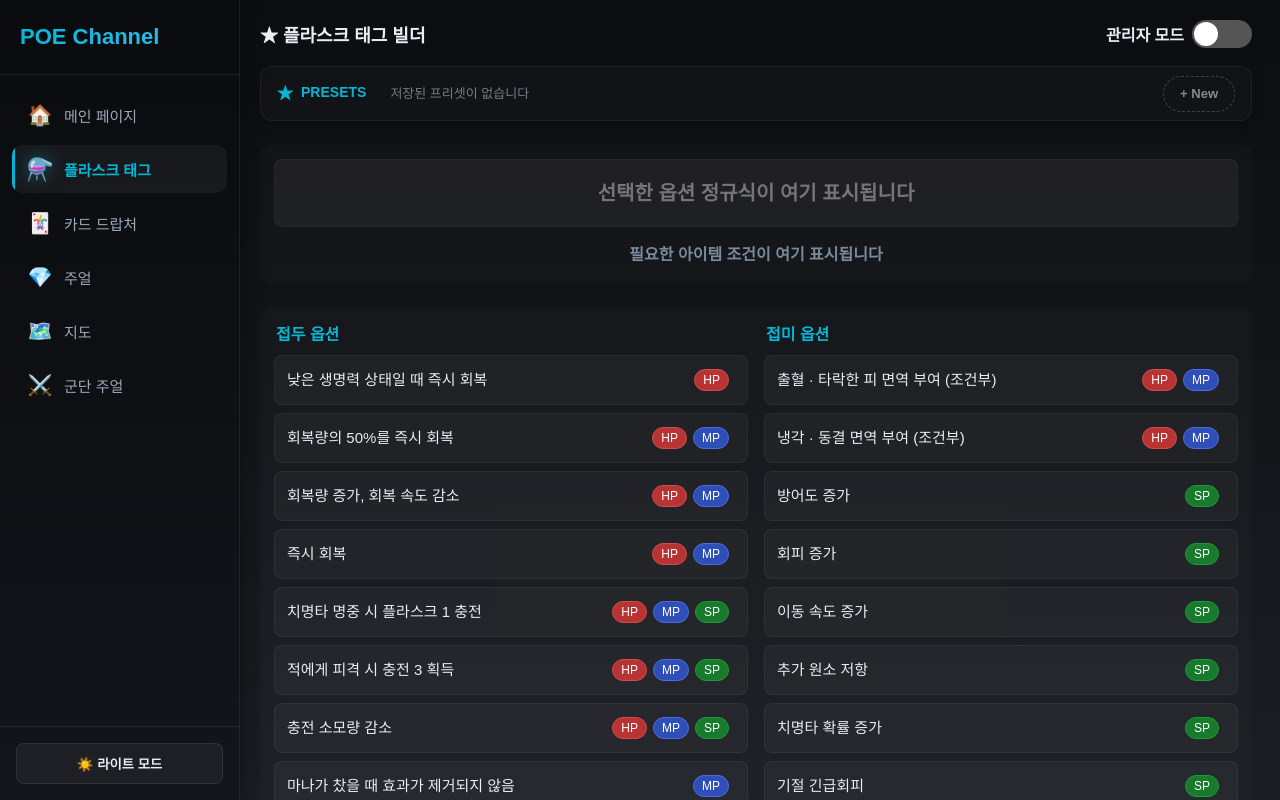
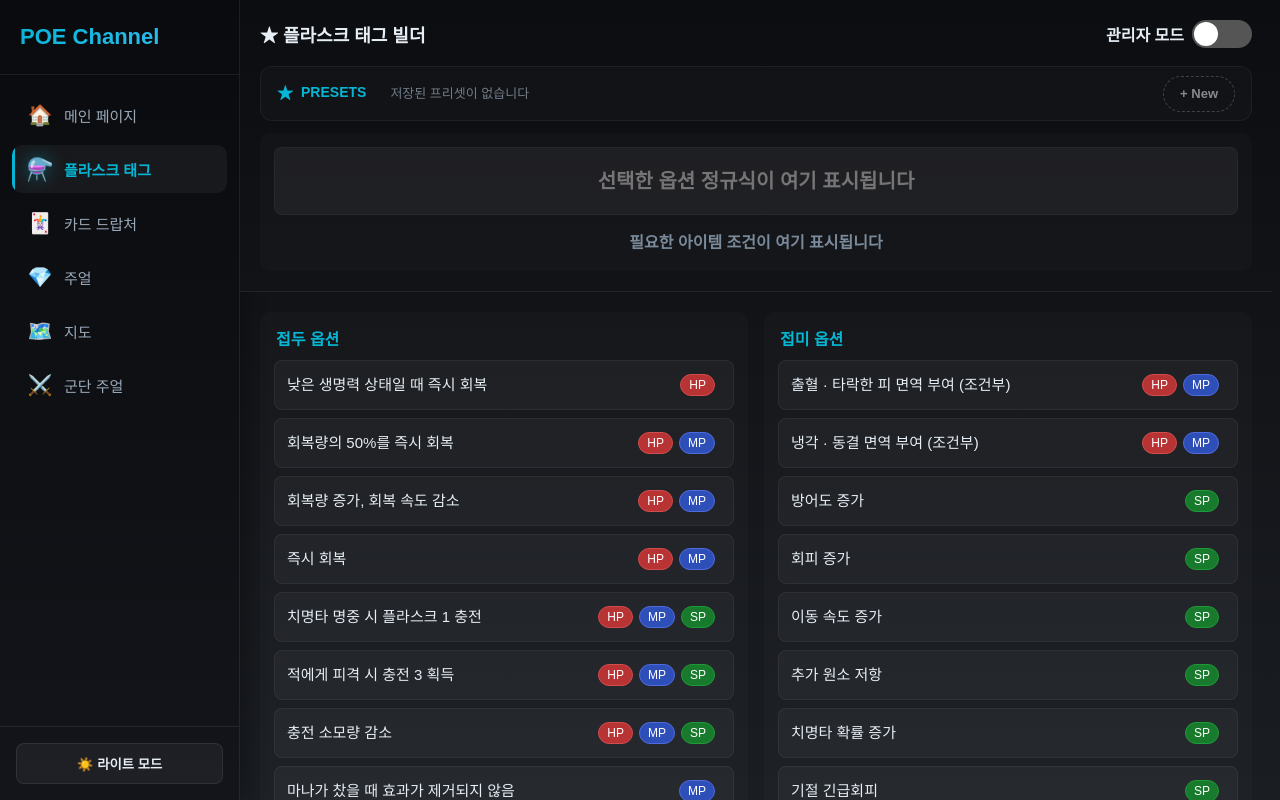
Before and after one commit to Liranple/POE_Channel, a Next.js app: page / in a window 1280 px wide. Built offline with nearby package versions, Linux system fonts and the light colour scheme.

Commit message:
feat: 개선된 레이아웃 및 스타일 적용; 플라스크 및 주얼 페이지에 스티키 헤더 추가, CSS 변수 업데이트

```diff
--- a/src/app/globals.css
+++ b/src/app/globals.css
@@ -154,7 +154,7 @@
   flex: 1;
   overflow: auto;
   background: transparent;
-  padding: 20px;
+  /* padding: 20px; removed to allow sticky elements to reach top */
   scrollbar-gutter: stable; /* 스크롤바 밀림 방지 */
 }
 
--- a/src/components/pages/FlaskPage.jsx
+++ b/src/components/pages/FlaskPage.jsx
@@ -808,8 +808,9 @@
   const suffixScroll = useDraggableScroll(!adminMode);
 
   return (
-    <>
-      <div className="wrap">
+    <div className="flask-page-wrapper">
+      <div className="sticky-top-area">
+        <div className="wrap" style={{ paddingBottom: 0 }}>
           <header>
             <h1>★ 플라스크 태그 빌더</h1>
             <div className="admin-container">
@@ -825,8 +826,6 @@
               </button>
             </div>
           </header>
-
-        <div className={`page-layout ${adminMode ? "admin-mode" : ""}`}>
           {/* 상단 프리셋 바 (가로 스크롤) */}
           <div
             className="preset-bar-container"
@@ -868,10 +867,8 @@
             </button>
           </div>
 
-          {/* 빌더 콘텐츠 */}
-          <div className="builder-content">
           {/* 선택 결과 영역 */}
-            <div className="card" style={{ marginBottom: 24 }}>
+          <div className="card result-card" style={{ marginBottom: 0 }}>
             {/* 툴바 제거됨 */}
 
             <div className="result-input-wrapper" onClick={handleCopy}>
@@ -916,11 +913,19 @@
               {itemRequirement.text}
             </div>
           </div>
+        </div>
+      </div>
 
+      <div className="wrap">
+        <div
+          className={`page-layout flask-page ${adminMode ? "admin-mode" : ""}`}
+        >
+          {/* 빌더 콘텐츠 */}
+          <div className="builder-content">
             {/* 옵션 선택 영역 */}
+            <div className="options-container">
+              <div className="layout">
                 <div className="card">
-              <div className="layout">
-                <div>
                   <div className="section-title">접두 옵션</div>
                   <div id="prefixList" className="list" {...prefixScroll}>
                     {prefixData.map((opt) => (
@@ -948,7 +953,7 @@
                     )}
                   </div>
                 </div>
-                <div>
+                <div className="card">
                   <div className="section-title">접미 옵션</div>
                   <div id="suffixList" className="list" {...suffixScroll}>
                     {suffixData.map((opt) => (
@@ -1150,6 +1155,6 @@
           </div>
         </div>
       )}
-    </>
+    </div>
   );
 }
--- a/src/components/pages/JewelsPage.jsx
+++ b/src/components/pages/JewelsPage.jsx
@@ -609,7 +609,7 @@
         if (!isDragging) return;
 
         const cx = ev.type === "touchmove" ? ev.touches[0].clientX : ev.clientX;
-        const cy = ev.type === "touchmove" ? ev.touches[0].clientY : ev.clientY;
+        const cy = ev.type === "touchmove" ? ev.touches[0].clientY : e.clientY;
 
         const deltaX = cx - initialMouseX;
         const deltaY = cy - initialMouseY;
@@ -697,13 +697,14 @@
     scrollRef.current.scrollLeft = scrollLeft.current - walk;
   };
 
-  const prefixScroll = useDraggableScroll(!adminMode);
-  const suffixScroll = useDraggableScroll(!adminMode);
-  const corruptedScroll = useDraggableScroll(!adminMode);
+  // const prefixScroll = useDraggableScroll(!adminMode);
+  // const suffixScroll = useDraggableScroll(!adminMode);
+  // const corruptedScroll = useDraggableScroll(!adminMode);
 
   return (
-    <>
-      <div className="wrap">
+    <div className="jewels-page-wrapper">
+      <div className="sticky-top-area">
+        <div className="wrap" style={{ paddingBottom: 0 }}>
           <header>
             <h1>★ 주얼 태그 빌더</h1>
             <div className="admin-container">
@@ -719,8 +720,6 @@
               </button>
             </div>
           </header>
-
-        <div className={`page-layout ${adminMode ? "admin-mode" : ""}`}>
           <div
             className="preset-bar-container"
             style={{ position: "relative" }}
@@ -761,8 +760,7 @@
             </button>
           </div>
 
-          <div className="builder-content">
-            <div className="card" style={{ marginBottom: 24 }}>
+          <div className="card result-card" style={{ marginBottom: 0 }}>
             <div className="result-input-wrapper" onClick={handleCopy}>
               <input
                 id="result"
@@ -787,11 +785,18 @@
               )}
             </div>
           </div>
+        </div>
+      </div>
 
+      <div className="wrap">
+        <div
+          className={`page-layout jewels-page ${adminMode ? "admin-mode" : ""}`}
+        >
+          <div className="builder-content">
             {/* 타락 옵션 영역 */}
             <div className="card corrupted-section">
               <div className="section-title">타락 옵션</div>
-              <div id="corruptedList" className="list" {...corruptedScroll}>
+              <div id="corruptedList" className="list">
                 {corruptedData.map((opt) => (
                   <OptionItem
                     key={opt.id}
@@ -818,11 +823,11 @@
               </div>
             </div>
 
+            <div className="options-container">
+              <div className="layout">
                 <div className="card">
-              <div className="layout">
-                <div>
                   <div className="section-title">접두 옵션</div>
-                  <div id="prefixList" className="list" {...prefixScroll}>
+                  <div id="prefixList" className="list">
                     {prefixData.map((opt) => (
                       <OptionItem
                         key={opt.id}
@@ -848,9 +853,9 @@
                     )}
                   </div>
                 </div>
-                <div>
+                <div className="card">
                   <div className="section-title">접미 옵션</div>
-                  <div id="suffixList" className="list" {...suffixScroll}>
+                  <div id="suffixList" className="list">
                     {suffixData.map((opt) => (
                       <OptionItem
                         key={opt.id}
@@ -1028,6 +1033,6 @@
           </div>
         </div>
       )}
-    </>
+    </div>
   );
 }
--- a/src/data/JewelData.js
+++ b/src/data/JewelData.js
@@ -79,23 +79,44 @@
   {
     id: 12,
     affix: "prefix",
-    optionText: "",
-    filterRegex: "",
-    type: "",
+    optionText: "생명력 최대치",
+    filterRegex: "력.최",
+    type: "살인적인, 탐색하는, 최면거는, 무시무시한",
   },
   {
     id: 13,
     affix: "prefix",
-    optionText: "",
-    filterRegex: "",
-    type: "",
+    optionText: "에너지 보호막 최대치",
+    filterRegex: '대치."+"',
+    type: "살인적인, 탐색하는, 최면거는, 무시무시한",
   },
   {
     id: 14,
     affix: "prefix",
-    optionText: "",
-    filterRegex: "",
-    type: "",
+    optionText: "활 공격 시 물리 피해 추가",
+    filterRegex: "활.*물",
+    type: "탐색하는",
+  },
+  {
+    id: 15,
+    affix: "prefix",
+    optionText: "활 공격 시 원소 피해 추가",
+    filterRegex: "활.*[화냉번]",
+    type: "탐색하는",
+  },
+  {
+    id: 16,
+    affix: "prefix",
+    optionText: "소환수 물리 피해 추가",
+    filterRegex: "환.*물",
+    type: "무시무시한",
+  },
+  {
+    id: 17,
+    affix: "prefix",
+    optionText: "소환수 원소 피해 추가",
+    filterRegex: "환.*[화냉번]",
+    type: "무시무시한",
   },
 ];
 export const DEFAULT_SUFFIX_DATA = [
--- a/src/styles/FlaskPage.css
+++ b/src/styles/FlaskPage.css
@@ -1,19 +1,20 @@
 /* ==================== Page Content Styles ==================== */
 
-.page-content {
+.flask-page-wrapper .page-content {
   max-width: 1100px;
   margin: 0 auto;
   animation: fadeIn 0.3s ease-out;
+  padding: 20px;
 }
 
-.page-content h1 {
+.flask-page-wrapper .page-content h1 {
   font-size: 32px;
   font-weight: 800;
   color: var(--accent);
   margin-bottom: 16px;
 }
 
-.page-content p {
+.flask-page-wrapper .page-content p {
   font-size: 16px;
   color: var(--muted);
   line-height: 1.6;
@@ -22,40 +23,41 @@
 @keyframes fadeIn {
   from {
     opacity: 0;
-    transform: translateY(10px);
+    /* transform: translateY(10px); removed to fix background-attachment: fixed issue */
   }
   to {
     opacity: 1;
-    transform: translateY(0);
+    /* transform: translateY(0); removed */
   }
 }
 
-.wrap {
+.flask-page-wrapper .wrap {
   max-width: 1100px;
   margin: 0 auto;
   animation: fadeIn 0.3s ease-out;
+  padding: 0 20px 20px 20px;
 }
 
-header {
+.flask-page-wrapper header {
   display: flex;
   justify-content: space-between;
   align-items: center;
   margin-bottom: 18px;
 }
 
-h1 {
+.flask-page-wrapper h1 {
   font-size: 18px;
   margin: 0;
 }
 
-.card {
+.flask-page-wrapper .card {
   background: var(--card-bg);
   padding: 14px;
   border-radius: 10px;
-  box-shadow: var(--card-shadow);
+  box-shadow: none;
 }
 
-.search-box {
+.flask-page-wrapper .search-box {
   flex: 1;
   padding: 18px 40px; /* 좌우 패딩 동일하게 설정하여 텍스트 중앙 정렬 */
   border-radius: 8px;
@@ -73,7 +75,7 @@
   cursor: pointer;
   box-shadow: none; /* 그림자 제거 */
 }
-.search-box:focus {
+.flask-page-wrapper .search-box:focus {
   border-color: var(
     --input-border
   ) !important; /* 포커스 시 테두리 색상 변경 방지 */
@@ -81,10 +83,11 @@
   box-shadow: none !important;
 }
 
-.layout {
+.flask-page .layout {
   display: grid;
   grid-template-columns: 1fr 1fr;
   gap: 16px;
+  align-items: start;
 }
 
 .section-title {
@@ -94,20 +97,16 @@
   padding-left: 2px;
 }
 
-.list {
-  max-height: 70vh;
-  overflow: auto;
+.flask-page .list {
+  max-height: none;
+  overflow: visible;
   margin-top: 10px;
   display: flex;
   flex-direction: column;
   gap: 8px;
-  scrollbar-width: none;
-}
-.list::-webkit-scrollbar {
-  display: none;
 }
 
-.option {
+.flask-page-wrapper .option {
   padding: 10px 12px;
   background: var(--option-bg);
   border-radius: 8px;
@@ -123,16 +122,16 @@
   flex-shrink: 0; /* 화면이 줄어들어도 높이 유지 */
   position: relative;
 }
-.option:active {
+.flask-page-wrapper .option:active {
   /* cursor: grabbing; 제거 - admin 모드에서만 적용 */
   transform: scale(0.99); /* 클릭 효과 추가 */
 }
 
 /* Admin Mode Styles */
-.admin-mode .option {
+.flask-page-wrapper .admin-mode .option {
   cursor: grab;
 }
-.admin-mode .option:active {
+.flask-page-wrapper .admin-mode .option:active {
   cursor: grabbing;
   transform: none; /* 관리자 모드에서 클릭 효과 제거 */
 }
@@ -706,14 +705,36 @@
 /* ==================== 플라스크 페이지 레이아웃 ==================== */
 
 .page-layout {
+  flex: 1;
   display: flex;
   flex-direction: column;
-  gap: 24px;
-  min-height: calc(100vh - 100px);
+  min-height: 0;
+}
+
+.builder-content {
+  flex: 1;
+  display: flex;
+  flex-direction: column;
+  min-height: 0;
+  /* overflow: hidden; removed */
+}
+
+.flask-page .card:last-child {
+  flex: 1;
+  display: flex;
+  flex-direction: column;
+  min-height: 0;
+  overflow: hidden;
+}
+
+.flask-page .layout > div {
+  display: flex;
+  flex-direction: column;
+  min-height: 0;
 }
 
 /* 프리셋 바 (가로 스크롤 스타일) */
-.preset-bar-container {
+.flask-page-wrapper .preset-bar-container {
   background: var(--preset-bar-bg);
   border-radius: 12px;
   border: 1px solid var(--preset-bar-border);
@@ -721,11 +742,12 @@
   display: flex;
   align-items: center;
   gap: 16px;
-  box-shadow: var(--preset-bar-shadow);
+  box-shadow: none;
   height: 55px; /* 높이 고정 */
+  margin-bottom: 12px;
 }
 
-.preset-label {
+.flask-page-wrapper .preset-label {
   font-size: 14px;
   padding-bottom: 4px;
   font-weight: 700;
@@ -735,12 +757,12 @@
   align-items: center;
   gap: 8px;
 }
-.preset-label::before {
+.flask-page-wrapper .preset-label::before {
   content: "★";
   font-size: 16px;
 }
 
-.preset-scroll-area {
+.flask-page-wrapper .preset-scroll-area {
   flex: 1;
   display: flex;
   gap: 10px;
@@ -750,12 +772,12 @@
   scrollbar-width: none;
   -ms-overflow-style: none;
 }
-.preset-scroll-area::-webkit-scrollbar {
+.flask-page-wrapper .preset-scroll-area::-webkit-scrollbar {
   display: none;
 }
 
 /* 프리셋 경고 메시지 (토스트 스타일) */
-.preset-warning-toast {
+.flask-page-wrapper .preset-warning-toast {
   position: absolute;
   top: 50%;
   left: 50%;
@@ -772,7 +794,7 @@
   white-space: nowrap;
   z-index: 10;
 }
-.preset-item {
+.flask-page-wrapper .preset-item {
   flex-shrink: 0;
   height: 36px;
   padding: 0 12px;
@@ -788,17 +810,17 @@
   overflow: hidden; /* 게이지 넘침 방지 */
   position: relative; /* 게이지 위치 기준 */
 }
-.preset-item:hover {
+.flask-page-wrapper .preset-item:hover {
   background: var(--preset-item-hover-bg);
   border-color: var(--accent);
   /* transform: translateY(-1px); 제거: 레이아웃 흔들림 방지 */
   box-shadow: var(--preset-item-shadow);
 }
-.preset-item:active {
+.flask-page-wrapper .preset-item:active {
   transform: translateY(0);
 }
 
-.preset-name {
+.flask-page-wrapper .preset-name {
   font-size: 13px;
   color: var(--text);
   font-weight: 500;
@@ -807,14 +829,14 @@
   line-height: 1; /* 수직 정렬 보정 */
 }
 
-.preset-actions {
+.flask-page-wrapper .preset-actions {
   display: flex;
   align-items: center;
   gap: 2px;
   margin-left: 6px;
 }
 
-.preset-action-btn {
+.flask-page-wrapper .preset-action-btn {
   background: none;
   border: none;
   cursor: pointer;
@@ -875,6 +897,7 @@
   flex-direction: column;
   overflow: hidden;
   width: 100%; /* 전체 너비 사용 */
+  background: transparent;
 }
 
 /* Max Roll 스타일 */
@@ -966,3 +989,17 @@
     /* 하지만 드래그 로직에서 preventDefault를 사용하지 않으므로 pan-y가 적절 */
   }
 }
+
+/* ==================== 스티키 헤더 영역 ==================== */
+.flask-page-wrapper .sticky-top-area {
+  position: sticky;
+  top: 0;
+  z-index: 100;
+  width: 100%;
+  background: var(--html-bg);
+  background-attachment: fixed; /* 배경을 뷰포트에 고정하여 페이지 배경과 완벽하게 일치시킴 */
+  padding-top: 20px;
+  padding-bottom: 20px;
+  border-bottom: 1px solid var(--sidebar-border);
+  margin-bottom: 20px;
+}
--- a/src/styles/JewelsPage.css
+++ b/src/styles/JewelsPage.css
@@ -1,19 +1,20 @@
 /* ==================== Page Content Styles ==================== */
 
-.page-content {
+.jewels-page-wrapper .page-content {
   max-width: 1100px;
   margin: 0 auto;
   animation: fadeIn 0.3s ease-out;
+  padding: 20px;
 }
 
-.page-content h1 {
+.jewels-page-wrapper .page-content h1 {
   font-size: 32px;
   font-weight: 800;
   color: var(--accent);
   margin-bottom: 16px;
 }
 
-.page-content p {
+.jewels-page-wrapper .page-content p {
   font-size: 16px;
   color: var(--muted);
   line-height: 1.6;
@@ -22,40 +23,41 @@
 @keyframes fadeIn {
   from {
     opacity: 0;
-    transform: translateY(10px);
+    /* transform: translateY(10px); removed to fix background-attachment: fixed issue */
   }
   to {
     opacity: 1;
-    transform: translateY(0);
+    /* transform: translateY(0); removed */
   }
 }
 
-.wrap {
+.jewels-page-wrapper .wrap {
   max-width: 1100px;
   margin: 0 auto;
   animation: fadeIn 0.3s ease-out;
+  padding: 0 20px 20px 20px;
 }
 
-header {
+.jewels-page-wrapper header {
   display: flex;
   justify-content: space-between;
   align-items: center;
   margin-bottom: 18px;
 }
 
-h1 {
+.jewels-page-wrapper h1 {
   font-size: 18px;
   margin: 0;
 }
 
-.card {
+.jewels-page-wrapper .card {
   background: var(--card-bg);
   padding: 14px;
   border-radius: 10px;
-  box-shadow: var(--card-shadow);
+  box-shadow: none;
 }
 
-.search-box {
+.jewels-page-wrapper .search-box {
   flex: 1;
   padding: 18px 40px;
   border-radius: 8px;
@@ -73,16 +75,17 @@
   cursor: pointer;
   box-shadow: none;
 }
-.search-box:focus {
+.jewels-page-wrapper .search-box:focus {
   border-color: var(--input-border) !important;
   outline: none !important;
   box-shadow: none !important;
 }
 
-.layout {
+.jewels-page .layout {
   display: grid;
   grid-template-columns: 1fr 1fr;
   gap: 16px;
+  align-items: start;
 }
 
 .corrupted-section {
@@ -96,20 +99,17 @@
   padding-left: 2px;
 }
 
-.list {
-  max-height: 70vh;
-  overflow: auto;
+.jewels-page .list {
+  max-height: none;
+  overflow: visible;
   margin-top: 10px;
   display: flex;
   flex-direction: column;
   gap: 8px;
-  scrollbar-width: none;
 }
-.list::-webkit-scrollbar {
-  display: none;
-}
+/* .list::-webkit-scrollbar removed */
 
-.option {
+.jewels-page-wrapper .option {
   padding: 10px 12px;
   background: var(--option-bg);
   border-radius: 8px;
@@ -125,15 +125,15 @@
   flex-shrink: 0; /* 화면이 줄어들어도 높이 유지 */
   position: relative;
 }
-.option:active {
+.jewels-page-wrapper .option:active {
   transform: scale(0.99);
 }
 
 /* Admin Mode Styles */
-.admin-mode .option {
+.jewels-page-wrapper .admin-mode .option {
   cursor: grab;
 }
-.admin-mode .option:active {
+.jewels-page-wrapper .admin-mode .option:active {
   cursor: grabbing;
   transform: none;
 }
@@ -729,7 +729,7 @@
 }
 
 /* 프리셋 바 (가로 스크롤 스타일) */
-.preset-bar-container {
+.jewels-page-wrapper .preset-bar-container {
   background: var(--preset-bar-bg);
   border-radius: 12px;
   border: 1px solid var(--preset-bar-border);
@@ -737,11 +737,14 @@
   display: flex;
   align-items: center;
   gap: 16px;
-  box-shadow: var(--preset-bar-shadow);
+  box-shadow: none;
   height: 55px;
+  margin-bottom: 12px;
 }
 
-.preset-label {
+/* .result-card removed */
+
+.jewels-page-wrapper .preset-label {
   font-size: 14px;
   padding-bottom: 4px;
   font-weight: 700;
@@ -751,12 +754,12 @@
   align-items: center;
   gap: 8px;
 }
-.preset-label::before {
+.jewels-page-wrapper .preset-label::before {
   content: "★";
   font-size: 16px;
 }
 
-.preset-scroll-area {
+.jewels-page-wrapper .preset-scroll-area {
   flex: 1;
   display: flex;
   gap: 10px;
@@ -765,12 +768,12 @@
   scrollbar-width: none;
   -ms-overflow-style: none;
 }
-.preset-scroll-area::-webkit-scrollbar {
+.jewels-page-wrapper .preset-scroll-area::-webkit-scrollbar {
   display: none;
 }
 
 /* 프리셋 경고 메시지 (토스트 스타일) */
-.preset-warning-toast {
+.jewels-page-wrapper .preset-warning-toast {
   position: absolute;
   top: 50%;
   left: 50%;
@@ -787,7 +790,7 @@
   white-space: nowrap;
   z-index: 10;
 }
-.preset-item {
+.jewels-page-wrapper .preset-item {
   flex-shrink: 0;
   height: 36px;
   padding: 0 12px;
@@ -803,16 +806,16 @@
   overflow: hidden;
   position: relative;
 }
-.preset-item:hover {
+.jewels-page-wrapper .preset-item:hover {
   background: var(--preset-item-hover-bg);
   border-color: var(--accent);
   box-shadow: var(--preset-item-shadow);
 }
-.preset-item:active {
+.jewels-page-wrapper .preset-item:active {
   transform: translateY(0);
 }
 
-.preset-name {
+.jewels-page-wrapper .preset-name {
   font-size: 13px;
   color: var(--text);
   font-weight: 500;
@@ -821,14 +824,14 @@
   line-height: 1;
 }
 
-.preset-actions {
+.jewels-page-wrapper .preset-actions {
   display: flex;
   align-items: center;
   gap: 2px;
   margin-left: 6px;
 }
 
-.preset-action-btn {
+.jewels-page-wrapper .preset-action-btn {
   background: none;
   border: none;
   cursor: pointer;
@@ -841,11 +844,11 @@
   justify-content: center;
   opacity: 0.7;
 }
-.preset-action-btn.delete {
+.jewels-page-wrapper .preset-action-btn.delete {
   color: #ff6262;
   opacity: 1;
 }
-.preset-action-btn.edit {
+.jewels-page-wrapper .preset-action-btn.edit {
   color: var(--text);
   opacity: 1;
 }
@@ -887,17 +890,23 @@
   flex: 1;
   display: flex;
   flex-direction: column;
-  overflow: hidden;
-  width: 100%;
+  min-height: 0;
+  background: transparent;
+  /* overflow: hidden; removed for sticky scroll */
 }
 
-/* 프리셋 모달 (슬라이드 바 스타일) */
-.preset-modal {
-  height: auto;
-  min-height: 200px;
-  border-radius: 14px;
-  max-width: 400px;
-  margin: auto;
+.scrollable-area {
+  flex: 1;
+  overflow-y: auto;
+  padding-bottom: 20px;
+  scrollbar-width: none;
+}
+.scrollable-area::-webkit-scrollbar {
+  display: none;
+}
+
+.jewels-page .card {
+  flex-shrink: 0;
 }
 
 /* ==================== 반응형 디자인 ==================== */
@@ -962,3 +971,22 @@
   height: 32px !important;
   display: block;
 }
+
+/* Jewel Image Brightness */
+.tag-jewel img,
+.type-btn img {
+  filter: brightness(1.3) saturate(1.2);
+}
+
+.jewels-page-wrapper .sticky-top-area {
+  position: sticky;
+  top: 0;
+  z-index: 100;
+  width: 100%;
+  background: var(--html-bg);
+  background-attachment: fixed; /* 배경을 뷰포트에 고정하여 페이지 배경과 완벽하게 일치시킴 */
+  padding-top: 20px;
+  padding-bottom: 20px;
+  border-bottom: 1px solid var(--sidebar-border);
+  margin-bottom: 20px;
+}
--- a/src/styles/variables.css
+++ b/src/styles/variables.css
@@ -94,6 +94,9 @@
 
   --delete-icon-color: #ff6262;
   --modal-overlay-bg: rgba(0, 0, 0, 0.45);
+
+  --sticky-shadow-color: #0c0d10;
+  --box-shadow-common: 0 4px 12px rgba(0, 0, 0, 0.2);
 }
 
 .theme-light {
@@ -193,4 +196,7 @@
 
   --card-shadow: 0 6px 20px rgba(0, 0, 0, 0.1);
   --button-text-on-accent: #ffffff;
+
+  --sticky-shadow-color: #f8fafc;
+  --box-shadow-common: 0 4px 12px rgba(0, 0, 0, 0.05);
 }
```
Also changed, not shown: src/components/OptionItem.jsx (+12 -8 lines). Lines whose indentation alone changed are shown as unchanged.
